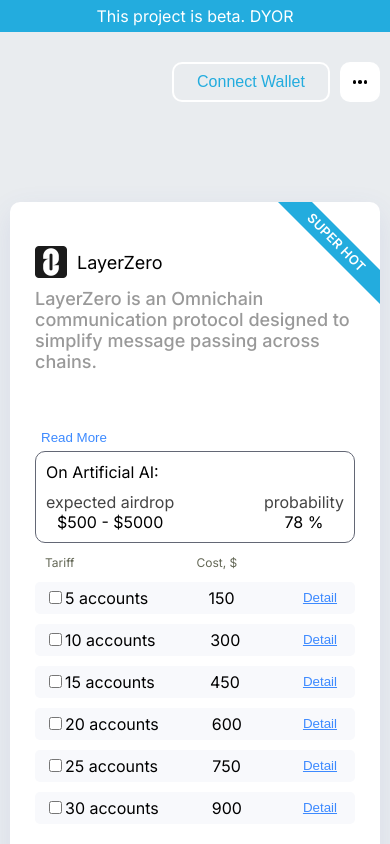
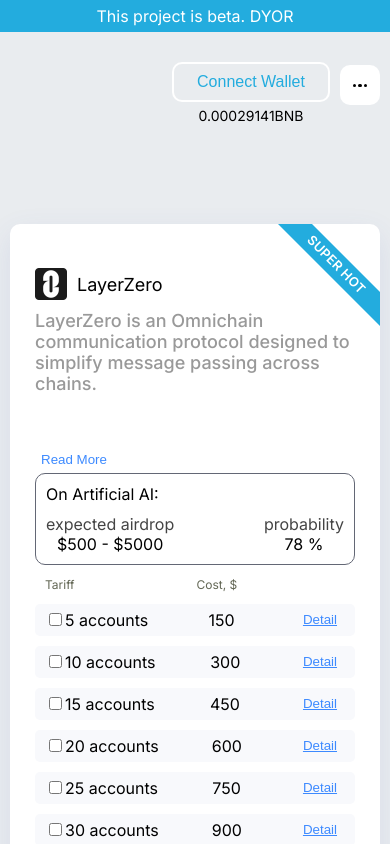
Before and after one commit to SoulDock/Airdrop-Hunter, a React (Create React App) app in the folder airdrop-hunter/: page / in a window 390 px wide. Shown: the top 844 px of the page. Built offline with nearby package versions, Linux system fonts and the light colour scheme.

Commit message:
Mobile update

```diff
--- a/airdrop-hunter/src/components/BuyTariffModal.jsx
+++ b/airdrop-hunter/src/components/BuyTariffModal.jsx
@@ -10,9 +10,11 @@
         <div onClick={(e)=>{e.stopPropagation()}} className={style.container_buy_tarif}>
             <div className={style.top_layer}>
                 <p className={style.buytarif_description}>Payment from you access balance</p>
-                <div  className={style.close_btn} onClick={Close}>
-                    <div className={style.close_btn_item1}></div>
-                    <div className={style.close_btn_item2}></div>
+                <div onClick={Close} className={style.clost_btn_outlayer}>
+                    <div  className={style.close_btn}>
+                        <div className={style.close_btn_item1}></div>
+                        <div className={style.close_btn_item2}></div>
+                    </div>
                 </div>
             </div>
             <p className={style.buytarif_description}>You pay $ {tarifPrice} to get tarif '5 accounts' in possible AirDrop LayerZero</p>
@@ -22,7 +24,7 @@
                     <div className={style.row_name}>
                         <p></p>
                     </div>
-                    <span className={style.row_mid}>Balance</span>
+                    <span className={style.row_mid_title}>Balance</span>
                     <div className={style.row_btn_dsbld}></div>
                 </div>
                 <div className={style.grp_row}>
@@ -30,7 +32,7 @@
                         <img src={poligon} alt="" />
                         <p>Polygon</p>
                     </div>
-                    <span className={style.row_mid}>-</span>
+                    <span className={style.row_mid}>0.00029141BNB</span>
                     <button className={style.row_btn}>Connect walet</button>
                 </div>
                 <div className={style.grp_row}>
--- a/airdrop-hunter/src/components/DepositModal.jsx
+++ b/airdrop-hunter/src/components/DepositModal.jsx
@@ -22,9 +22,11 @@
                         <a href="">RU</a>
                     </div>
                 </div>
-                <div  className={style.close_btn} onClick={onClose}>
-                    <div className={style.close_btn_item1}></div>
-                    <div className={style.close_btn_item2}></div>
+                <div onClick={onClose} className={style.clost_btn_outlayer}>
+                    <div  className={style.close_btn}>
+                        <div className={style.close_btn_item1}></div>
+                        <div className={style.close_btn_item2}></div>
+                    </div>
                 </div>
             </div>
             <div className={style.content}>
--- a/airdrop-hunter/src/components/DetailModal.jsx
+++ b/airdrop-hunter/src/components/DetailModal.jsx
@@ -32,9 +32,11 @@
                         <span className={style.airdrop_name}>{wallets}</span>
                     </div>
                 </div>
-                <div  className={style.close_btn} onClick={onClose}>
-                    <div className={style.close_btn_item1}></div>
-                    <div className={style.close_btn_item2}></div>
+                <div onClick={onClose} className={style.clost_btn_outlayer}>
+                    <div  className={style.close_btn}>
+                        <div className={style.close_btn_item1}></div>
+                        <div className={style.close_btn_item2}></div>
+                    </div>
                 </div>
             </div>
             <div className={style.details_wrapper}>
--- a/airdrop-hunter/src/components/Header.jsx
+++ b/airdrop-hunter/src/components/Header.jsx
@@ -27,12 +27,15 @@
             </div>
             <div className={style.header_info}>
                 <button onClick={()=>setInfoModal(true)} className={style.deposit_btn}>Deposit</button>
-                <button className={style.wallet_btn}>Connect Wallet</button>
+                <div className={style.connect_button_wrapper}>
+                    <button className={style.wallet_btn}>Connect Wallet</button>
+                    <p>0.00029141BNB</p>
+                </div>
                 <div ref={menuRef} className={style.menu_wrapper}>
                     <div  onClick={()=>toggleMenu()} className={style.menu}>
-                        <div className={style.menu_decoration_item}></div>
-                        <div className={style.menu_decoration_item}></div>
-                        <div className={style.menu_decoration_item}></div>
+                        <div className={style.menu_decoration_item}/>
+                        <div className={style.menu_decoration_item}/>
+                        <div className={style.menu_decoration_item}/>
                     </div>
                     {isMenu?
                     <div className={style.pop_menu}>
--- a/airdrop-hunter/src/components/InfoModal.jsx
+++ b/airdrop-hunter/src/components/InfoModal.jsx
@@ -9,9 +9,11 @@
         <div onClick={(e)=>{e.stopPropagation()}} className={style.modal_container}>
             <div className={style.top_layer}>
                 <h3>Info</h3>
-                <div  className={style.close_btn} onClick={onClose}>
-                    <div className={style.close_btn_item1}></div>
-                    <div className={style.close_btn_item2}></div>
+                <div onClick={onClose} className={style.clost_btn_outlayer}>
+                    <div  className={style.close_btn}>
+                        <div className={style.close_btn_item1}></div>
+                        <div className={style.close_btn_item2}></div>
+                    </div>
                 </div>
             </div>
             <div className={style.info}>
--- a/airdrop-hunter/src/components/Main.jsx
+++ b/airdrop-hunter/src/components/Main.jsx
@@ -70,7 +70,7 @@
                     </div>
                 ))}
                     <div className={style.button_wrapper}>
-                        <button onClick={()=>setBuyModal(true)} className={style.buy_btn}>Buy</button>
+                        <button onClick={()=>setBuyModal(true)} className={style.buy_btn}>{item.button}</button>
                     </div>
                     <p className={style.bottom_text}>{item.subtext}</p>
                 </div>
--- a/airdrop-hunter/src/components/componentsStyles/header.module.css
+++ b/airdrop-hunter/src/components/componentsStyles/header.module.css
@@ -24,10 +24,10 @@
 }
 
 .header_info{
-    width: 311px;
+    max-width: 500px;
     display: flex;
-    align-items: center;
-    justify-content: space-between;
+    align-items: baseline;
+    gap: 10px;
 }
 .deposit_btn{
     background-color: #23ACDE;
@@ -49,6 +49,13 @@
     line-height: 18px;
     height: 40px;
 }
+.connect_button_wrapper p{
+    margin: 0 auto;
+    margin-top: 5px;
+    font-size: 14px;
+    max-width: 140px;
+    word-break: break-all;
+}
 .deposit_btn:hover{
     background-color: #0B5ED7;
 }
@@ -62,6 +69,7 @@
     gap: 2px;
     justify-content: center;
     align-items: center;
+    cursor: pointer;
 }
 .menu_decoration_item{
     width: 3.5px;
--- a/airdrop-hunter/src/components/componentsStyles/popUp.module.css
+++ b/airdrop-hunter/src/components/componentsStyles/popUp.module.css
@@ -40,6 +40,7 @@
     align-items: center;
 
     font-weight: normal;
+    position: relative;
 }
 .info{
     border: 1px solid #dddddd;
@@ -52,6 +53,11 @@
     font-weight: 500;
     text-align: left;
     line-height: 25px;
+}
+.clost_btn_outlayer{
+    position: absolute;
+    top: 0;
+    right: 0;
 }
 .close_btn{
     width: 30px;
@@ -235,6 +241,9 @@
 .amout_btn_wrapper{
     display: flex;
     gap: 5px;
+    flex-wrap: wrap;
+    align-items: center;
+    justify-content: center;
 }
 .amout_title{
     text-align: center;
@@ -256,10 +265,12 @@
 }
 .deposit_title_wrapper{
     max-width: 400px;
+    text-align: left;
 }
 .deposit_title_wrapper h3{
     margin-top: 0;
     margin-bottom: 10px;
+    max-width: 300px;
 }
 .deposit_subtitle{
     display: flex;
@@ -294,8 +305,16 @@
     align-items: center;
     justify-content: center;
 }
+.row_mid,.row_mid_title{
+    width: 20%;
+    word-break: break-all;
+}
+.row_mid_title{
+    font-size: 16px;
+    font-weight: 500;
+}
 .row_mid{
-    width: 20%;
+    font-size: 14px;
 }
 .row_btn_dsbld,.row_btn{
     width: 40%;
```
